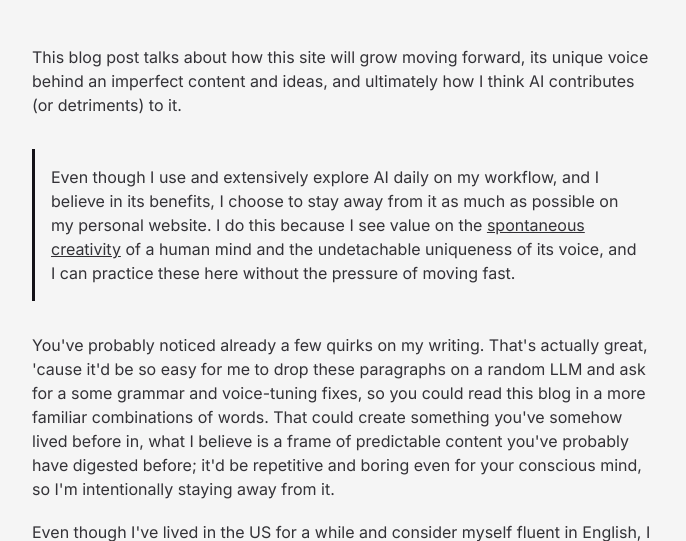
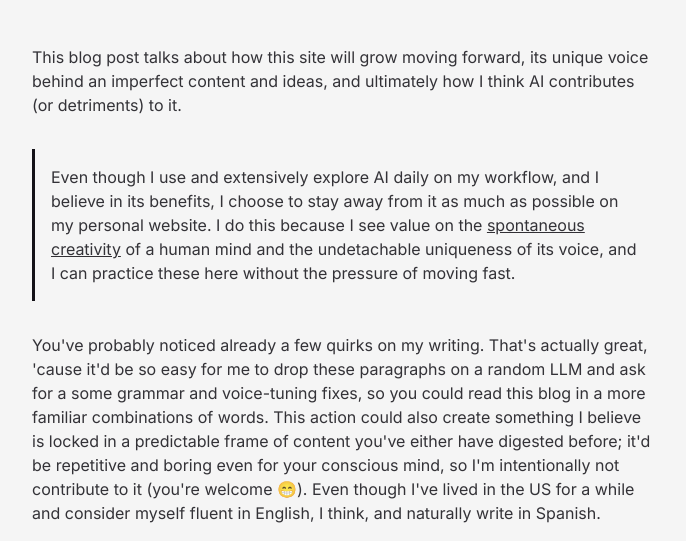
Before and after one commit to psantalla/pablo-website-v2, an Eleventy site: page content/blog/post-zero.md in a window 1280 px wide. Shown: the part 247-788 px from the top of the page, without its empty margins (296-982 px from the left). Built offline with nearby package versions, Linux system fonts and the light colour scheme; Eleventy itself is replaced by a stand-in of ours; files that its build step writes are made by us from their sources; what zod-validation-error would draw is missing.

Commit message:
content: auto-sync 2026-07-03T10:20:08-07:00

```diff
--- a/content/blog/post-zero.md
+++ b/content/blog/post-zero.md
@@ -9,8 +9,7 @@ This blog post talks about how this site will grow moving forward, its unique vo
 
 > Even though I use and extensively explore AI daily on my workflow, and I believe in its benefits, I choose to stay away from it as much as possible on my personal website. I do this because I see value on the [spontaneous creativity](performance-crisis.md) of a human mind and the undetachable uniqueness of its voice, and I can practice these here without the pressure of moving fast.
 
-You've probably noticed already a few quirks on my writing. That's actually great, 'cause it'd be so easy for me to drop these paragraphs on a random LLM and ask for a some grammar and voice-tuning fixes, so you could read this blog in a more familiar combinations of words. That could create something you've somehow lived before in, what I believe is a frame of predictable content you've probably have digested before; it'd be repetitive and boring even for your conscious mind, so I'm intentionally staying away from it.
-
+You've probably noticed already a few quirks on my writing. That's actually great, 'cause it'd be so easy for me to drop these paragraphs on a random LLM and ask for a some grammar and voice-tuning fixes, so you could read this blog in a more familiar combinations of words. This action could also create something I believe is locked in a predictable frame of content you've either have digested before; it'd be repetitive and boring even for your conscious mind, so I'm intentionally not contribute to it (you're welcome 😁).
 Even though I've lived in the US for a while and consider myself fluent in English, I think, and naturally write in Spanish.
 
 If I wake up earlier than usual and I write here without taking my first coffee of the day, that needs to be represented here!
```
